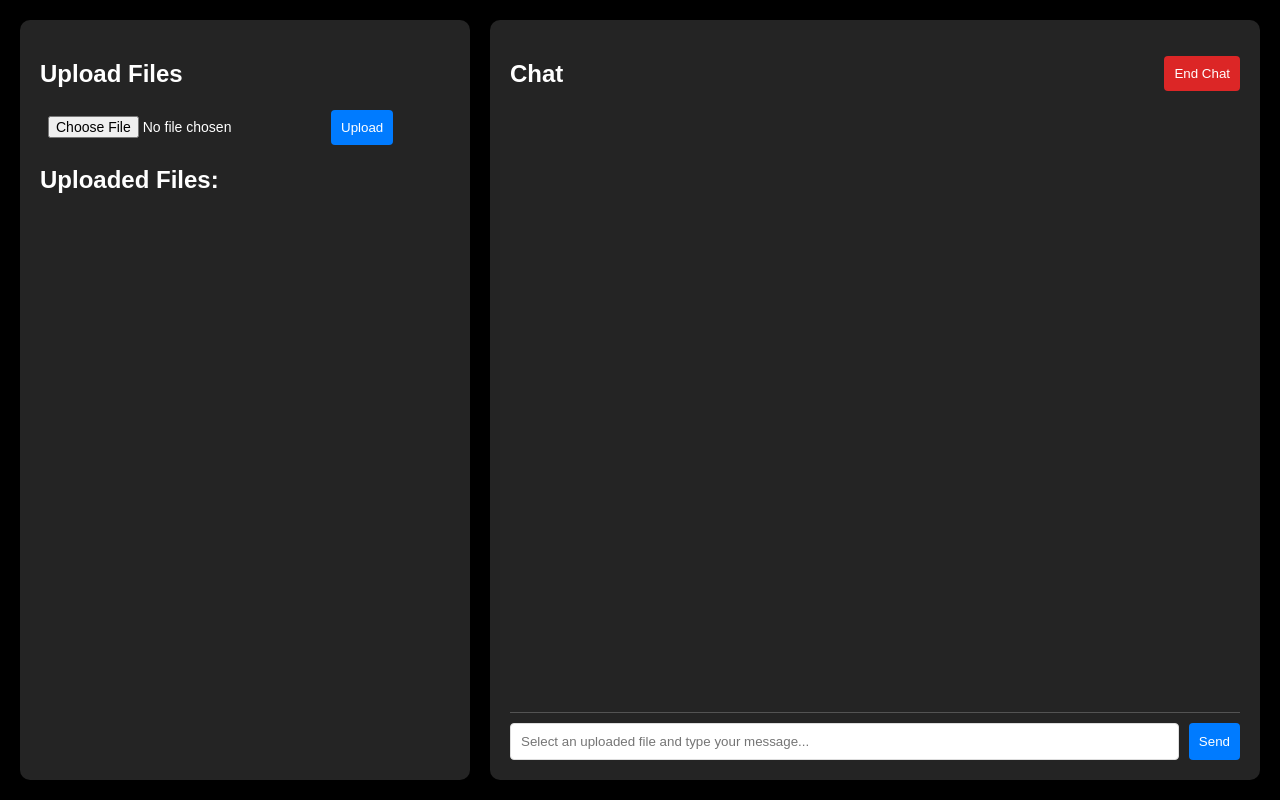
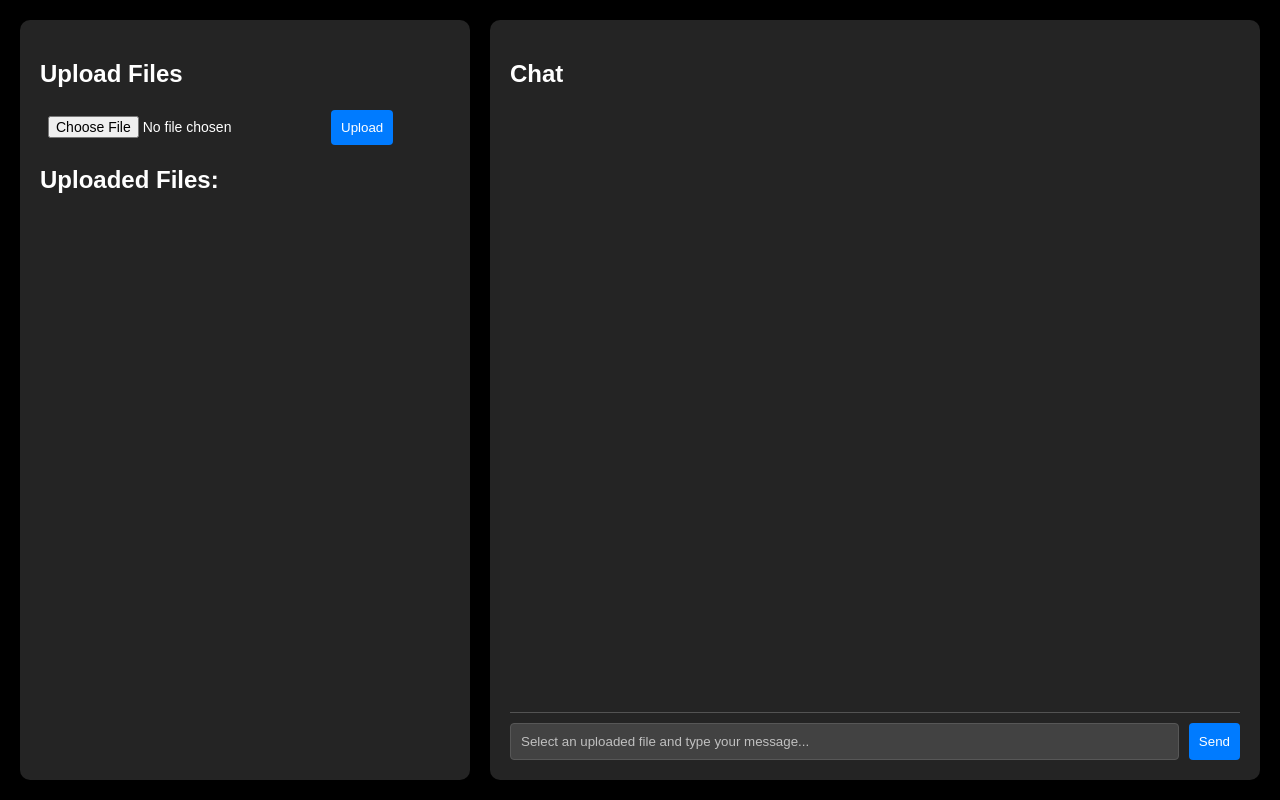
Before and after one commit to samsunil1999/demo-vite-app, a React (Vite) app: page / in a window 1280 px wide. Built offline with nearby package versions, Linux system fonts and the light colour scheme.

Commit message:
input box outline removed

```diff
--- a/src/App.css
+++ b/src/App.css
@@ -49,6 +49,10 @@ body {
   font-family: Arial, sans-serif;
   background-color: black;
   color: white;
+}
+
+.hide {
+  display: none;
 }
 
 .container {
@@ -126,7 +130,8 @@ body {
 .message {
   padding: 10px;
   border-radius: 4px;
-  background-color: #505050;
+  /* background-color: #505050; */
+  background-color: #353535;
   margin: 2px 0;
 }
 
@@ -157,8 +162,15 @@ body {
 .input-container input {
   flex: 1;
   padding: 10px;
-  border: 1px solid #ddd;
+  border: 1px solid #575757;
+  background-color: #424242;
   border-radius: 4px;
+  color: white;
+  outline: none;
+}
+
+.input-container input::placeholder{
+  color: #c0c0c0;
 }
 
 button {
--- a/src/App.jsx
+++ b/src/App.jsx
@@ -116,16 +116,16 @@ const App = () => {
         </div>
         <div className=""></div>
       </div>
+
       <div className="right">
+
         <div className="header">
           <h2>Chat</h2>
-          <button onClick={handleEndChat}>End Chat</button>
+          <button className={`${messages.length > 0 ? '' : 'hide'}`} onClick={handleEndChat}>End Chat</button>
         </div>
+
         <div className="messages">
-
-          {chatEnded && <div className="chat-end-msg">
-            <span>This chat has been ended</span>
-            </div>}
+          {chatEnded && <div className="chat-end-msg"><span>This chat has been ended</span></div>}
           {messages.map((msg, index) => (
             <React.Fragment key={index}>
               <div className="message">{msg}</div>
```
